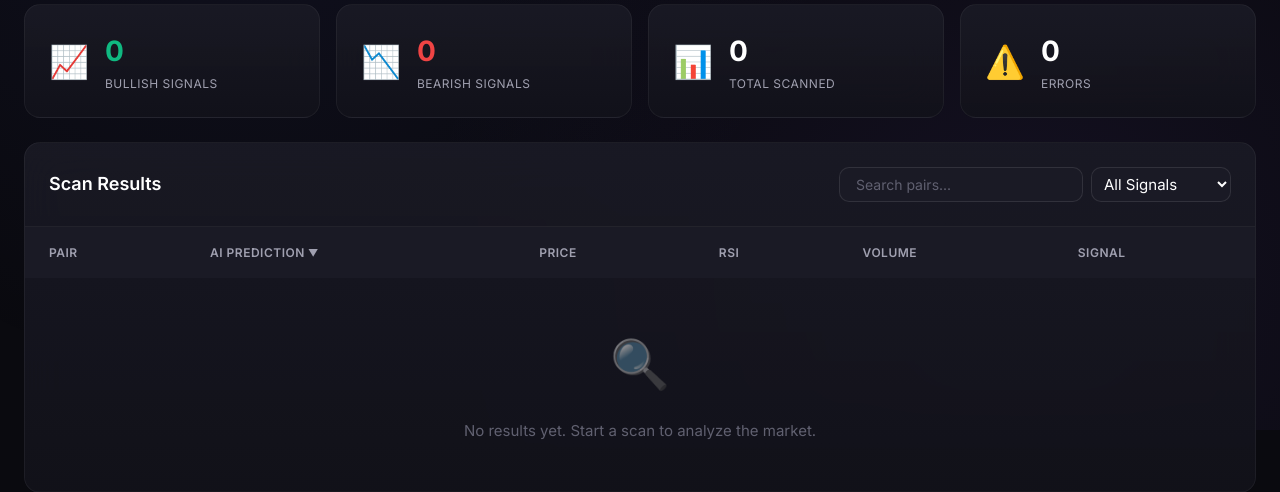
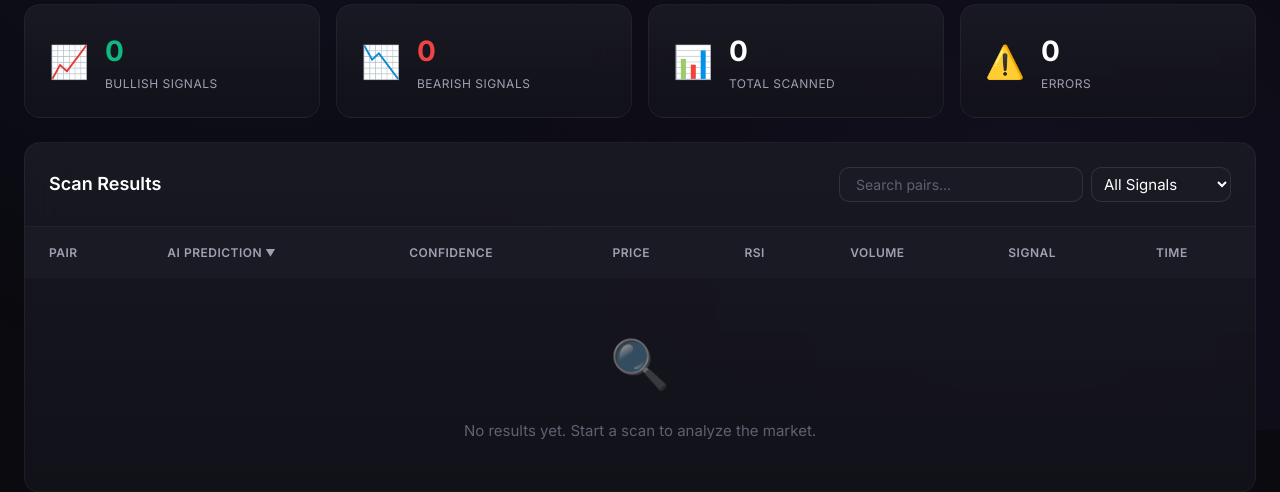
Before and after one commit to KdvGit1/MixtureOfExpertCrypto, a FastAPI app: page / in a window 1280 px wide. Shown: the part 370-862 px from the top of the page. Run offline with FastAPI, Linux system fonts and the light colour scheme.

Commit message:
Add confidence score to predictions and UI
Introduces a confidence metric for AI predictions in app.py, based on branch agreement and prediction consistency. Updates the frontend (app.js, style.css, index.html) to display and style the confidence score, adds sorting/filtering by confidence, and includes a new time column for result timestamps.

```diff
--- a/app.py
+++ b/app.py
@@ -200,11 +200,30 @@ async def scan_single_pair(pair: str, timeframe: str, model: MultiBranchModel) -
         if x_cnn is None:
             return {"error": "Insufficient data for model input"}
 
-        # Get prediction
+        # Get prediction from all branches
         with torch.no_grad():
-            pred_main, _, _, _ = model(x_cnn, x_lstm, x_tr)
+            pred_main, pred_cnn, pred_lstm, pred_tr = model(x_cnn, x_lstm, x_tr)
+
             # Reverse training scaling: model was trained with log_return * 100
             prediction = pred_main.item() / 100.0
+            aux_cnn = pred_cnn.item() / 100.0
+            aux_lstm = pred_lstm.item() / 100.0
+            aux_tr = pred_tr.item() / 100.0
+
+            # Calculate confidence based on branch agreement
+            # If all branches agree on direction (all positive or all negative), high confidence
+            # If branches disagree, lower confidence
+            branches = [aux_cnn, aux_lstm, aux_tr]
+            signs = [1 if b > 0 else -1 for b in branches]
+            direction_agreement = abs(sum(signs)) / 3.0  # 1.0 = all agree, 0.33 = split
+
+            # Also factor in strength consistency (std dev of predictions)
+            branch_std = np.std(branches)
+            strength_consistency = max(0, 1 - branch_std * 10)  # Penalize high variance
+
+            # Combined confidence: 60% direction agreement, 40% strength consistency
+            confidence = (direction_agreement * 0.6 + strength_consistency * 0.4) * 100
+            confidence = round(min(100, max(0, confidence)), 1)  # Clamp to 0-100%
 
         # Get last candle info
         last_candle = df_display.iloc[-1]
@@ -212,6 +231,7 @@ async def scan_single_pair(pair: str, timeframe: str, model: MultiBranchModel) -
         return {
             "prediction": round(prediction * 100, 4),  # Display as percentage (e.g., 0.5%)
             "prediction_raw": prediction,  # Actual log return value
+            "confidence": confidence,  # AI confidence score (0-100%)
             "price": float(last_candle['Close']),
             "rsi": float(last_candle['RSI']) if 'RSI' in last_candle else None,
             "volume": float(last_candle['Volume']),
--- a/static/app.js
+++ b/static/app.js
@@ -119,6 +119,13 @@ function formatVolume(volume) {
     return volume.toFixed(0);
 }
 
+function formatTime(timeStr) {
+    if (!timeStr) return '-';
+    // Format: "2026-01-03 01:14:58" -> "01:14:58"
+    const parts = timeStr.split(' ');
+    return parts.length > 1 ? parts[1] : timeStr;
+}
+
 function getSignalClass(prediction) {
     if (prediction > 0.5) return 'bullish';
     if (prediction < -0.5) return 'bearish';
@@ -137,6 +144,12 @@ function getRsiClass(rsi) {
     if (rsi >= 70) return 'overbought';
     if (rsi <= 30) return 'oversold';
     return '';
+}
+
+function getConfidenceClass(confidence) {
+    if (confidence >= 80) return 'high-confidence';
+    if (confidence >= 50) return 'medium-confidence';
+    return 'low-confidence';
 }
 
 function renderResults(results) {
@@ -183,9 +196,17 @@ function renderResults(results) {
                 valA = dataA.volume || 0;
                 valB = dataB.volume || 0;
                 break;
+            case 'time':
+                valA = dataA.updated_at || '';
+                valB = dataB.updated_at || '';
+                break;
+            case 'confidence':
+                valA = dataA.confidence || 0;
+                valB = dataB.confidence || 0;
+                break;
             default:
-                valA = dataA.prediction || 0;
-                valB = dataB.prediction || 0;
+                valA = Math.abs(dataA.prediction || 0);
+                valB = Math.abs(dataB.prediction || 0);
         }
 
         if (typeof valA === 'string') {
@@ -201,7 +222,7 @@ function renderResults(results) {
     if (filtered.length === 0) {
         elements.resultsBody.innerHTML = `
             <tr class="empty-row">
-                <td colspan="6">
+                <td colspan="8">
                     <div class="empty-state">
                         <span class="empty-icon">🔍</span>
                         <p>No results match your filters.</p>
@@ -224,10 +245,12 @@ function renderResults(results) {
             <tr style="animation-delay: ${index * 0.02}s">
                 <td class="pair-cell">${displayPair}</td>
                 <td class="prediction-cell ${predictionClass}">${data.prediction.toFixed(4)}%</td>
+                <td class="confidence-cell ${getConfidenceClass(data.confidence)}">${data.confidence ? data.confidence.toFixed(1) + '%' : '-'}</td>
                 <td class="price-cell">$${formatPrice(data.price)}</td>
                 <td class="rsi-cell ${rsiClass}">${data.rsi ? data.rsi.toFixed(1) : '-'}</td>
                 <td class="volume-cell">${formatVolume(data.volume)}</td>
                 <td><span class="signal-badge ${signalClass}">${getSignalText(data.prediction)}</span></td>
+                <td class="time-cell">${formatTime(data.updated_at)}</td>
             </tr>
         `;
     }).join('');
--- a/static/style.css
+++ b/static/style.css
@@ -65,7 +65,9 @@
 /* ============================================
    Reset & Base
    ============================================ */
-*, *::before, *::after {
+*,
+*::before,
+*::after {
     margin: 0;
     padding: 0;
     box-sizing: border-box;
@@ -138,8 +140,15 @@ body::before {
 }
 
 @keyframes pulse {
-    0%, 100% { transform: scale(1); }
-    50% { transform: scale(1.05); }
+
+    0%,
+    100% {
+        transform: scale(1);
+    }
+
+    50% {
+        transform: scale(1.05);
+    }
 }
 
 .logo-text h1 {
@@ -181,8 +190,15 @@ body::before {
 }
 
 @keyframes blink {
-    0%, 100% { opacity: 1; }
-    50% { opacity: 0.4; }
+
+    0%,
+    100% {
+        opacity: 1;
+    }
+
+    50% {
+        opacity: 0.4;
+    }
 }
 
 /* ============================================
@@ -359,13 +375,18 @@ body::before {
     left: 0;
     right: 0;
     bottom: 0;
-    background: linear-gradient(90deg, transparent, rgba(255,255,255,0.3), transparent);
+    background: linear-gradient(90deg, transparent, rgba(255, 255, 255, 0.3), transparent);
     animation: shimmer 1.5s infinite;
 }
 
 @keyframes shimmer {
-    0% { transform: translateX(-100%); }
-    100% { transform: translateX(100%); }
+    0% {
+        transform: translateX(-100%);
+    }
+
+    100% {
+        transform: translateX(100%);
+    }
 }
 
 .progress-footer {
@@ -605,6 +626,29 @@ body::before {
     color: var(--text-muted);
 }
 
+.confidence-cell {
+    font-family: 'SF Mono', 'Consolas', monospace;
+    font-weight: 600;
+}
+
+.confidence-cell.high-confidence {
+    color: var(--success);
+}
+
+.confidence-cell.medium-confidence {
+    color: var(--warning);
+}
+
+.confidence-cell.low-confidence {
+    color: var(--text-muted);
+}
+
+.time-cell {
+    font-family: 'SF Mono', 'Consolas', monospace;
+    color: var(--text-muted);
+    font-size: 0.8rem;
+}
+
 .signal-badge {
     display: inline-flex;
     align-items: center;
@@ -701,8 +745,15 @@ body::before {
    Animations
    ============================================ */
 @keyframes fadeIn {
-    from { opacity: 0; transform: translateY(10px); }
-    to { opacity: 1; transform: translateY(0); }
+    from {
+        opacity: 0;
+        transform: translateY(10px);
+    }
+
+    to {
+        opacity: 1;
+        transform: translateY(0);
+    }
 }
 
 .results-table tbody tr {
@@ -726,5 +777,7 @@ body::before {
 }
 
 @keyframes spin {
-    to { transform: rotate(360deg); }
+    to {
+        transform: rotate(360deg);
+    }
 }
--- a/templates/index.html
+++ b/templates/index.html
@@ -1,5 +1,6 @@
 <!DOCTYPE html>
 <html lang="en">
+
 <head>
     <meta charset="UTF-8">
     <meta name="viewport" content="width=device-width, initial-scale=1.0">
@@ -10,6 +11,7 @@
     <link href="https://fonts.googleapis.com/css2?family=Inter:wght@300;400;500;600;700&display=swap" rel="stylesheet">
     <link rel="stylesheet" href="/static/style.css">
 </head>
+
 <body>
     <div class="app-container">
         <!-- Header -->
@@ -122,15 +124,17 @@
                             <tr>
                                 <th class="sortable" data-sort="pair">Pair</th>
                                 <th class="sortable" data-sort="prediction">AI Prediction</th>
+                                <th class="sortable" data-sort="confidence">Confidence</th>
                                 <th class="sortable" data-sort="price">Price</th>
                                 <th class="sortable" data-sort="rsi">RSI</th>
                                 <th class="sortable" data-sort="volume">Volume</th>
                                 <th>Signal</th>
+                                <th class="sortable" data-sort="time">Time</th>
                             </tr>
                         </thead>
                         <tbody id="resultsBody">
                             <tr class="empty-row">
-                                <td colspan="6">
+                                <td colspan="8">
                                     <div class="empty-state">
                                         <span class="empty-icon">🔍</span>
                                         <p>No results yet. Start a scan to analyze the market.</p>
@@ -151,4 +155,5 @@
 
     <script src="/static/app.js"></script>
 </body>
+
 </html>
```
